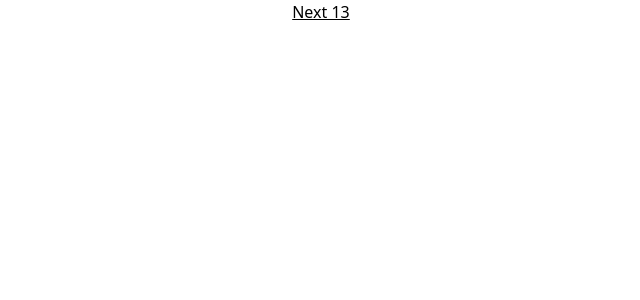
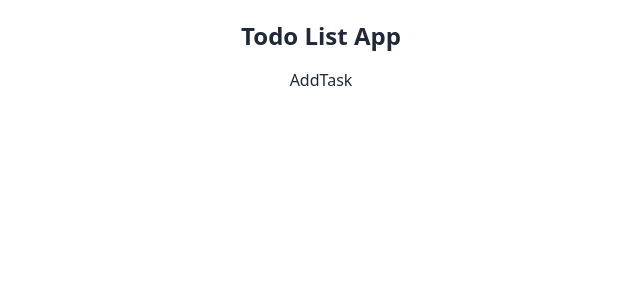
Before and after one commit to leovolwahsen/simple-todoapp, a Next.js app: page / in a window 1280 px wide. Shown: the top 300 px of the page, without its empty margins (319-959 px from the left). Built offline with nearby package versions, Linux system fonts and the light colour scheme.

Commit message:
Tailwind setup fertig und erste componenten hinzugefügt

```diff
--- /dev/null
+++ b/app/components/AddTask.tsx
@@ -0,0 +1,9 @@
+const AddTask = () => {
+  return (
+    <div>
+      AddTask
+    </div>
+  )
+}
+
+export default AddTask
--- a/app/page.tsx
+++ b/app/page.tsx
@@ -1,9 +1,12 @@
-
+import AddTask from "./components/AddTask";
 
 export default function Home() {
   return (
-    <main>
-     <h1 className="text-center underline">Next 13</h1>
+    <main className="max-w-4xl mx-auto mt-4">
+     <div className="text-center my-5 flex flex-col gap-4">
+      <h1 className="text-2xl font-bold">Todo List App</h1>
+      <AddTask />
+     </div>
     </main>
   )
 }
--- a/package.json
+++ b/package.json
@@ -18,6 +18,7 @@
     "@types/react": "^18",
     "@types/react-dom": "^18",
     "autoprefixer": "^10.0.1",
+    "daisyui": "^4.3.1",
     "eslint": "^8",
     "eslint-config-next": "14.0.3",
     "postcss": "^8",
--- a/tailwind.config.ts
+++ b/tailwind.config.ts
@@ -15,6 +15,6 @@ const config: Config = {
       },
     },
   },
-  plugins: [],
+  plugins: [require("daisyui")],
 }
 export default config
```
Also changed, not shown: 1 other file (tests, documents, lock files or other folders).
